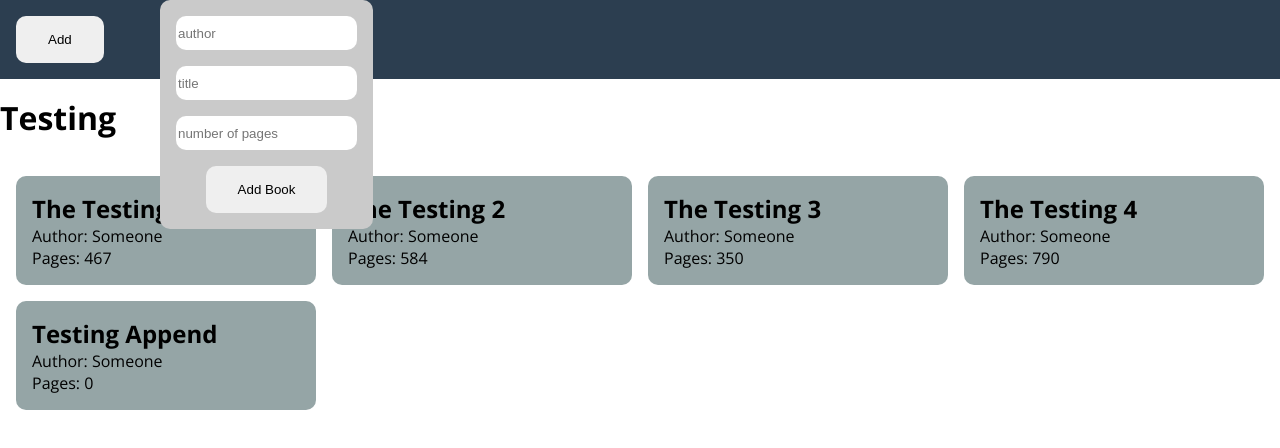
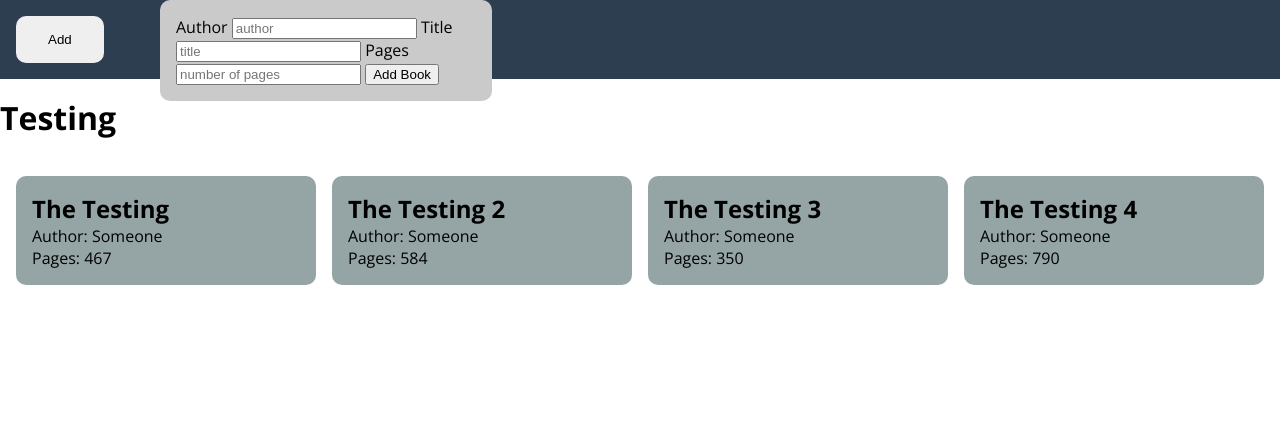
Before and after one commit to CameronTH/library, a plain HTML site: page index.html in a window 1280 px wide. Both pictures are taken after a click on the button "Add". Shown: the top 448 px of the page. Drawn offline with nearby package versions, Linux system fonts and the light colour scheme.

Commit message:
improved the add book function and added some validation to the form

```diff
--- a/index.html
+++ b/index.html
@@ -42,10 +42,33 @@
     </div>
 
     <div class="form">
-      <input type="text" placeholder="author" class="author" />
-      <input type="text" placeholder="title" class="title" />
-      <input type="number" placeholder="number of pages" class="pages" />
-      <button type="submit" class="form-button">Add Book</button>
+      <form id="my-form">
+        <label for="author">Author</label>
+        <input
+          type="text"
+          placeholder="author"
+          id="author"
+          name="author"
+          required
+        />
+        <label for="title">Title</label>
+        <input
+          type="text"
+          placeholder="title"
+          id="title"
+          name="title"
+          required
+        />
+        <label for="pages">Pages</label>
+        <input
+          type="number"
+          placeholder="number of pages"
+          id="pages"
+          name="pages"
+          required
+        />
+        <button type="submit" class="form-button">Add Book</button>
+      </form>
     </div>
   </body>
 </html>
--- a/script.js
+++ b/script.js
@@ -1,10 +1,11 @@
 const addBookButton = document.querySelector("#button");
 const form = document.querySelector(".form");
 const formAdd = document.querySelector(".form-button");
-const author = document.querySelector(".author");
-const title = document.querySelector(".title");
-const pages = document.querySelector(".pages");
+const author = document.querySelector("#author");
+const title = document.querySelector("#title");
+const pages = document.querySelector("#pages");
 const bookContainer = document.querySelector("#book-container");
+const myForm = document.querySelector("#my-form");
 
 const myLibrary = ["Test", "Test2", "Test3"];
 
@@ -15,23 +16,23 @@ function addBookToLibrary() {}
 addBookButton.addEventListener("click", () => {
   console.log("Pressed");
   form.style.display = "flex";
+});
+
+formAdd.addEventListener("click", (event) => {
   const bookDiv = document.createElement("div");
   const bookTitle = document.createElement("h2");
   const bookAuthor = document.createElement("p");
   const bookPages = document.createElement("p");
   bookDiv.classList.add("book");
-  bookTitle.textContent = "Testing Append";
-  bookAuthor.textContent = "Author: Someone";
-  bookPages.textContent = "Pages: 0";
+  bookTitle.textContent = title.value;
+  bookAuthor.textContent = `Author: ${author.value}`;
+  bookPages.textContent = `Pages: ${pages.value}`;
   bookDiv.appendChild(bookTitle);
   bookDiv.appendChild(bookAuthor);
   bookDiv.appendChild(bookPages);
-  bookContainer.append(bookDiv);
+
+  if (title.value.length != 0 || author.value.length != 0 || pages.value != 0) {
+    bookContainer.append(bookDiv);
+  }
+  event.preventDefault();
 });
-
-formAdd.addEventListener("click", () => {
-  console.log(author.value);
-  console.log(title.value);
-  console.log(pages.value);
-  bookContainer.style.display = "none";
-});
```
